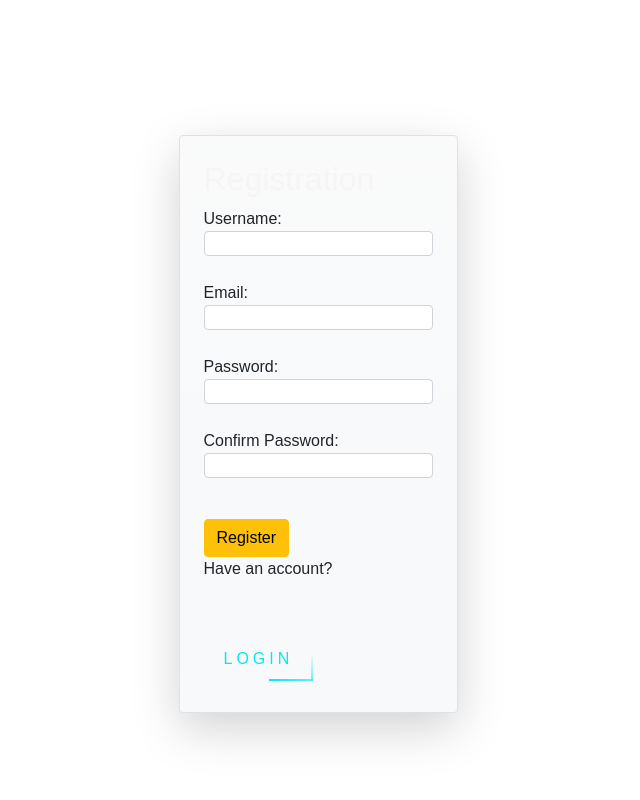
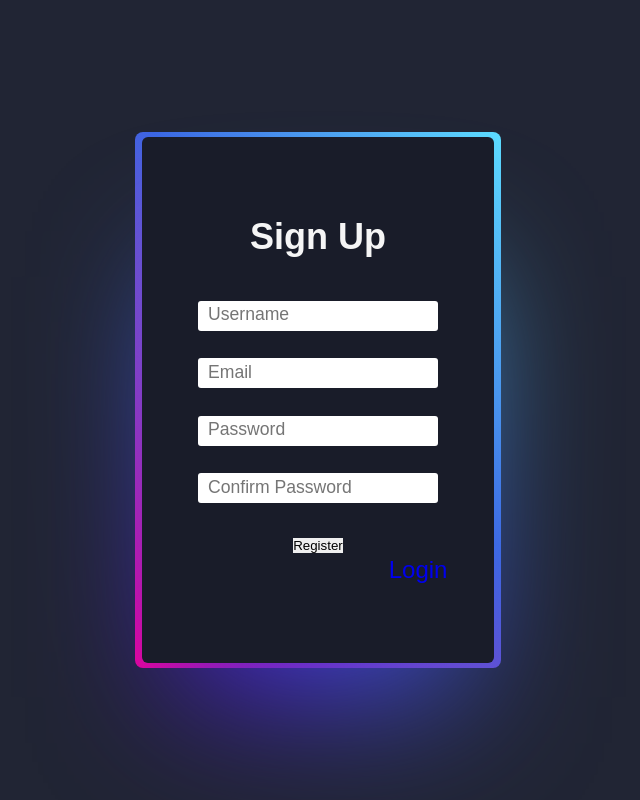
Before and after one commit to chrishorizon/nft_project, a Flask app: page /register in a window 1280 px wide. Shown: the whole page, without its empty margins (322-962 px from the left). Run offline with Flask 2, Linux system fonts and the light colour scheme.

Commit message:
sign up page complete

```diff
--- a/flask_app/static/css/style.css
+++ b/flask_app/static/css/style.css
@@ -30,8 +30,9 @@ h2{
     text-decoration: none;
 }
 
-.email-error{
+.login-error{
     color: rgb(212, 39, 39);
+    font-size: 1rem;
 }
 
 .email-form{
@@ -39,10 +40,15 @@ h2{
 }
 
 .form-control{
-  height: 25px;
+  height: 30px;
   width: 30vh;
   margin-bottom: 25px;
   border-radius: 3px;
+}
+
+::placeholder{
+  font-size: 1.1rem;
+  padding-left: 10px;
 }
 
 .no-account{
@@ -196,109 +202,3 @@ body {
     -moz-transform: rotateX(-90deg);
     transform: rotateX(-90deg);
   }
-
-/* Animated button ----------------------- */
-.login-box a {
-  position: relative;
-  display: inline-block;
-  padding: 10px 20px;
-  overflow: hidden;
-  transition: .5s;
-  color: #03e9f4;
-  font-family: sans-serif;
-  font-size: 16px;
-  text-decoration: none;
-  text-transform: uppercase;
-  margin-top: 40px;
-  letter-spacing: 4px
-}
-
-.login-box a:hover {
-  background: #03e9f4;
-  color: #fff;
-  border-radius: 5px;
-  box-shadow: 0 0 5px #03e9f4,
-              0 0 25px #03e9f4,
-              0 0 50px #03e9f4,
-              0 0 100px #03e9f4;
-}
-
-.login-box a span {
-  position: absolute;
-  display: block;
-}
-
-.login-box a span:nth-child(1) {
-  top: 0;
-  left: -100%;
-  width: 100%;
-  height: 2px;
-  background: linear-gradient(90deg, transparent, #03e9f4);
-  animation: btn-anim1 1s linear infinite;
-}
-
-@keyframes btn-anim1 {
-  0% {
-    left: -100%;
-  }
-  50%,100% {
-    left: 100%;
-  }
-}
-
-.login-box a span:nth-child(2) {
-  top: -100%;
-  right: 0;
-  width: 2px;
-  height: 100%;
-  background: linear-gradient(180deg, transparent, #03e9f4);
-  animation: btn-anim2 1s linear infinite;
-  animation-delay: .25s
-}
-
-@keyframes btn-anim2 {
-  0% {
-    top: -100%;
-  }
-  50%,100% {
-    top: 100%;
-  }
-}
-
-.login-box a span:nth-child(3) {
-  bottom: 0;
-  right: -100%;
-  width: 100%;
-  height: 2px;
-  background: linear-gradient(270deg, transparent, #03e9f4);
-  animation: btn-anim3 1s linear infinite;
-  animation-delay: .5s
-}
-
-@keyframes btn-anim3 {
-  0% {
-    right: -100%;
-  }
-  50%,100% {
-    right: 100%;
-  }
-}
-
-.login-box a span:nth-child(4) {
-  bottom: -100%;
-  left: 0;
-  width: 2px;
-  height: 100%;
-  background: linear-gradient(360deg, transparent, #03e9f4);
-  animation: btn-anim4 1s linear infinite;
-  animation-delay: .75s
-}
-
-@keyframes btn-anim4 {
-  0% {
-    bottom: -100%;
-  }
-  50%,100% {
-    bottom: 100%;
-  }
-}
--- a/flask_app/templates/index.html
+++ b/flask_app/templates/index.html
@@ -10,8 +10,6 @@
 </head>
 <body>
     <div class="card">
-        <!-- <div class="d-flex justify-content-evenly mt-5">
-            <div class="col-sm-3 bg-light bg-gradient shadow-lg rounded border border-1 p-4"> -->
         <form action="/login" method="post">
             <h2>Login</h2>
             <div class="email-form">
@@ -23,7 +21,7 @@
             {% with email_error = get_flashed_messages(category_filter=['email_login']) %}
                 {% if email_error: %}
                     {% for message in email_error: %}
-                                <p class="email-error">{{ message }}</p>
+                        <p class="login-error">{{ message }}</p>
                     {% endfor %}
                 {% endif %}
             {% endwith %}
@@ -37,8 +35,6 @@
             <p class="no-account">Don't have an account?<a class="btn-signup" href="/register"> Sign Up</a></p>
         </form>
     </div>
-        <!-- </div>
-    </div> -->
     <script type="text/javascript" src="{{ url_for('static', filename='js/scripts.js') }}"></script>
 </body>
 </html>
--- a/flask_app/templates/register.html
+++ b/flask_app/templates/register.html
@@ -5,14 +5,13 @@
     <meta http-equiv="X-UA-Compatible" content="IE=edge">
     <meta name="viewport" content="width=device-width, initial-scale=1.0">
     <link rel="stylesheet" type="text/css" href="{{ url_for('static', filename='css/style.css') }}">
-    <link href="https://cdn.jsdelivr.net/npm/bootstrap@5.1.0/dist/css/bootstrap.min.css" rel="stylesheet" integrity="sha384-KyZXEAg3QhqLMpG8r+8fhAXLRk2vvoC2f3B09zVXn8CA5QIVfZOJ3BCsw2P0p/We" crossorigin="anonymous">
+    <!-- <link href="https://cdn.jsdelivr.net/npm/bootstrap@5.1.0/dist/css/bootstrap.min.css" rel="stylesheet" integrity="sha384-KyZXEAg3QhqLMpG8r+8fhAXLRk2vvoC2f3B09zVXn8CA5QIVfZOJ3BCsw2P0p/We" crossorigin="anonymous"> -->
     <title>Register Page</title>
 </head>
 <body>
-    <div class="container d-flex justify-content-evenly mt-5">
-        <div class="col-sm-3 bg-light bg-gradient shadow-lg rounded border border-1 p-4">
-            <h2>Registration</h2>
+    <div class="card">
         <form action="/register/account" method="post">
+            <h2>Sign Up</h2>
 
             <!-- <div class="mt-3">
                 <label for="first_name">First Name:</label>
@@ -40,72 +39,54 @@
                     {% endwith %}
                 </div>
             </div> -->
-                <div class="mt-2">
-                    <label for="username">Username:</label>
-                    <div class="">
-                        <input type="text" name="username" class="form-control">
+
+            <div class="email-form">
                 {% with username = get_flashed_messages(category_filter=['username']) %}
                     {% if username: %}
                         {% for message in username: %}
-                                    <p class="text-danger">{{ message }}</p>
+                            <p class="login-error">{{ message }}</p>
                         {% endfor %}
                     {% endif %}
                 {% endwith %}
+                <label for="username"></label>
+                <input placeholder="Username" type="text" name="username" class="form-control">
             </div>
-                </div>
-                <div class="mt-2">
-                    <label for="email">Email:</label>
-                    <div class="">
-                        <input type="text" name="email" class="form-control">
+            <div>
                 {% with new_email = get_flashed_messages(category_filter=['email']) %}
                     {% if new_email: %}
                         {% for message in new_email: %}
-                                    <p class="text-danger">{{ message }}</p>
+                            <p class="login-error">{{ message }}</p>
                         {% endfor %}
                     {% endif %}
                 {% endwith %}
+                <label for="email"></label>
+                <input placeholder="Email" type="text" name="email" class="form-control">
             </div>
-                </div>
-                <div class="mt-2">
-                    <label for="password">Password:</label>
-                    <div class="">
-                        <input type="password" name="password" class="form-control">
+            <div>
                 {% with pass_w = get_flashed_messages(category_filter=['password']) %}
                     {% if pass_w: %}
                         {% for message in pass_w: %}
-                                    <p class="text-danger">{{ message }}</p>
+                            <p class="login-error">{{ message }}</p>
                         {% endfor %}
                     {% endif %}
                 {% endwith %}
+                <label for="password"></label>
+                <input placeholder="Password" type="password" name="password" class="form-control">
             </div>
-                </div>
-                <div class="mt-2">
-                    <label for="con_password">Confirm Password:</label>
             <div>
-                        <input type="password" name="con_password" class="form-control">
                 {% with cf_password = get_flashed_messages(category_filter=['con_password']) %}
                     {% if cf_password: %}
                         {% for message in cf_password: %}
-                                    <p class="text-danger">{{ message }}</p>
+                            <p class="login-error">{{ message }}</p>
                         {% endfor %}
                     {% endif %}
                 {% endwith %}
-                    </div>
+                <label for="con_password"></label>
+                <input placeholder="Confirm Password" type="password" name="con_password" class="form-control">
             </div>
             <input class="btn btn-warning mt-3" type="submit" value="Register">
+            <p>Have an account? <a class="btn-signup" href="/">Login</a></p>
         </form>
-            <div class="login-box">
-                <p>Have an account?</p>
-                <a href="/">
-                    <span></span>
-                    <span></span>
-                    <span></span>
-                    <span></span>
-                    Login
-                </a>
-            </div>
-            <!-- <p>Have an account? <a href="/">Log in</a></p> -->
-        </div>
     </div>
 </body>
 </html>
```
Lines whose indentation alone changed are shown as unchanged.
